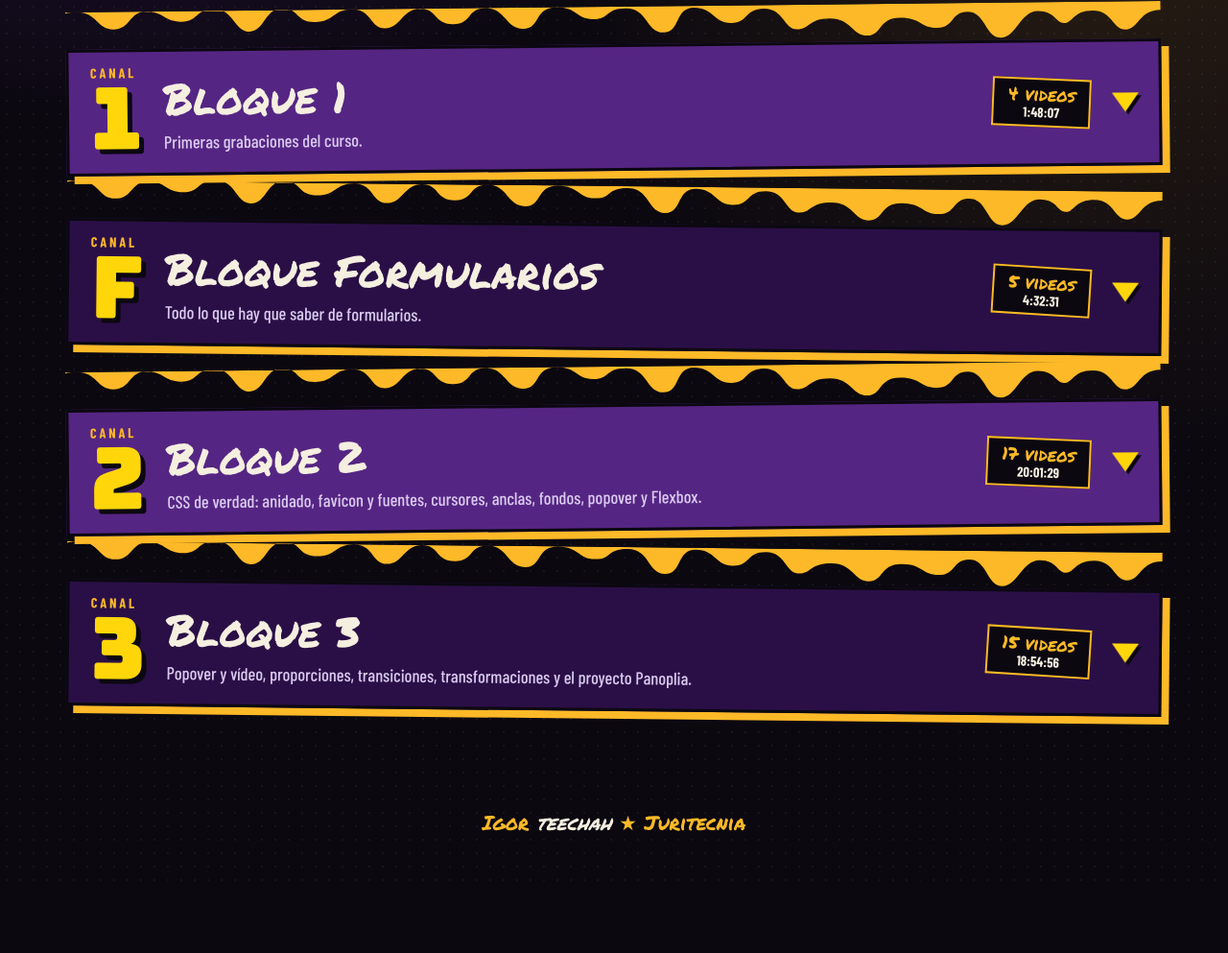
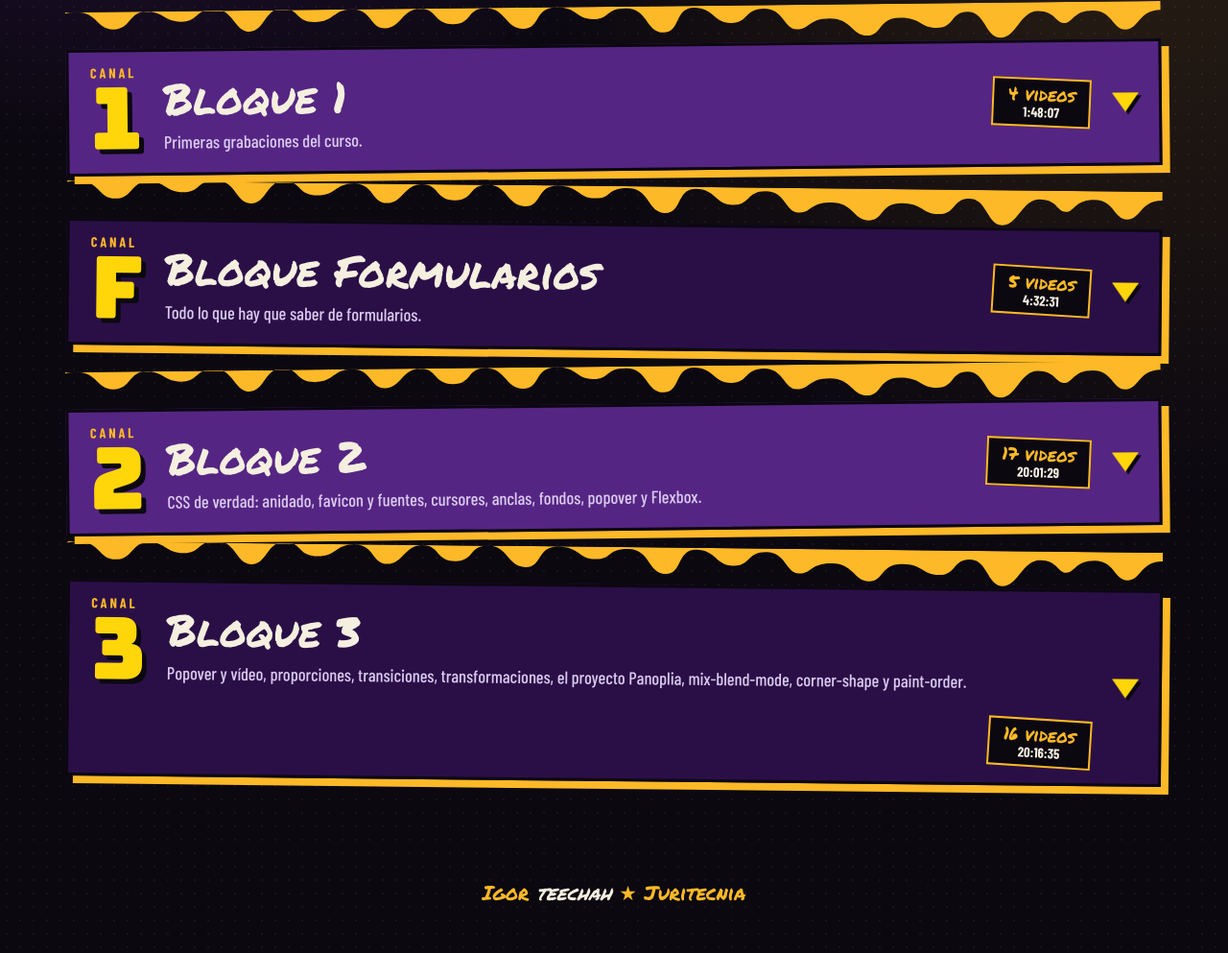
Before and after one commit to igorhermoso1/Video-juritecnia, a plain HTML site: page index.html in a window 1280 px wide. Shown: the part 798-1791 px from the top of the page at 96% size. Before the commit the page ends 1718 px from the top, so only its background shows below. Drawn offline with nearby package versions, Linux system fonts and the light colour scheme; a web font is replaced by a local one.

Commit message:
Bloque 3: video Mix-blend-mode, corner-shape y paint-order
Co-Authored-By: Claude Opus 5.5 <noreply@anthropic.com>

```diff
--- a/index.html
+++ b/index.html
@@ -269,7 +269,7 @@ const BLOQUES = [
   },
   {
     id: 4, num: "3", titulo: "Bloque 3", color: "#0b6e4f",
-    descripcion: "Popover y vídeo, proporciones, transiciones, transformaciones y el proyecto Panoplia.",
+    descripcion: "Popover y vídeo, proporciones, transiciones, transformaciones, el proyecto Panoplia, mix-blend-mode, corner-shape y paint-order.",
     videos: [
       {titulo: "Popover y vídeo, parte 1",           archivo: "popover.y.video_1.mp4",                         dur: "46:35"},
       {titulo: "Popover y vídeo, parte 2",           archivo: "popover.y.video_2.mp4",                         dur: "44:34"},
@@ -285,7 +285,8 @@ const BLOQUES = [
       {titulo: "Panoplia: transiciones 6",           archivo: "Panoplia_transition6.mp4",                      dur: "1:43:10"},
       {titulo: "Instrucciones de recorte",           archivo: "Intrucciones_recorte.mp4",                      dur: "23:58"},
       {titulo: "Heroes of arroz caldosio",           archivo: "Heroes_of_arroz_caldosio.mp4",                  dur: "1:34:35"},
-      {titulo: "Repaso intenso",                     archivo: "Repaso_intenso.mp4",                            dur: "55:33"}
+      {titulo: "Repaso intenso",                     archivo: "Repaso_intenso.mp4",                            dur: "55:33"},
+      {titulo: "Mix-blend-mode, corner-shape y paint-order", archivo: "Mix-blend-mode-corner-shape-paint-order.mp4", dur: "1:21:39"}
     ]
   }
 ];
```
Also changed, not shown: 1 other file.
